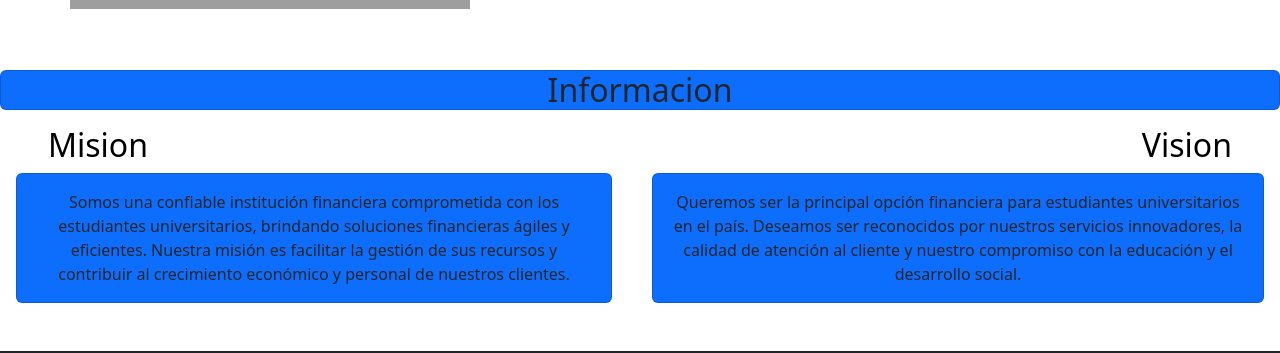
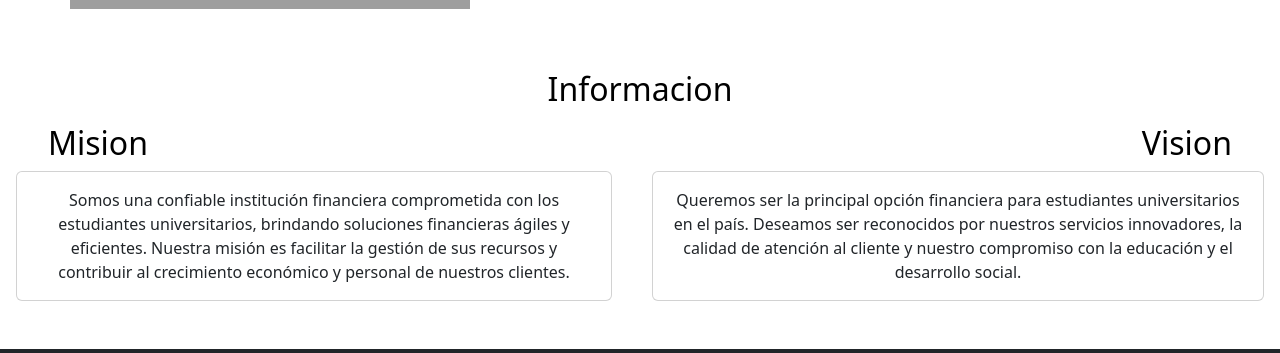
Before and after one commit to MaxNikon/Lab2Project, a React (Vite) app: page /info in a window 1280 px wide. Shown: the part 304-657 px from the top of the page. Built offline with nearby package versions, Linux system fonts and the light colour scheme; grey boxes are pictures that could not be loaded; the HTML template or start-up script is replaced by a standard one.

Commit message:
Mission and Vision Page Style Change

```diff
--- a/src/pages/MissionAndVisionPage.jsx
+++ b/src/pages/MissionAndVisionPage.jsx
@@ -4,17 +4,17 @@ export default function MissionAndVisionPage() {
     return (
         <main className='py-5 bg-white text-black'>
             <div className='.container'>
-                <h2 className='card mb-3 text-center bg-primary'>Informacion</h2>
+                <h2 className='mb-3 text-center'>Informacion</h2>
                 <div className='row'>
                     <div className='col'>
                         <div className='h2 ms-5 me-3 text-start'>Mision</div>
-                        <div className='card p-3 ms-3 me-3 text-center bg-primary'>
+                        <div className='card p-3 ms-3 me-3 text-center'>
                             Somos una confiable institución financiera comprometida con los estudiantes universitarios, brindando soluciones financieras ágiles y eficientes. Nuestra misión es facilitar la gestión de sus recursos y contribuir al crecimiento económico y personal de nuestros clientes.
                         </div>
                     </div>
                     <div className='col'>
                         <div className='h2 me-5 ms-3 text-end'>Vision</div>
-                        <div className='card p-3 me-3 text-center bg-primary'>
+                        <div className='card p-3 me-3 text-center'>
                             Queremos ser la principal opción financiera para estudiantes universitarios en el país. Deseamos ser reconocidos por nuestros servicios innovadores, la calidad de atención al cliente y nuestro compromiso con la educación y el desarrollo social.
                         </div>
                     </div>
```
